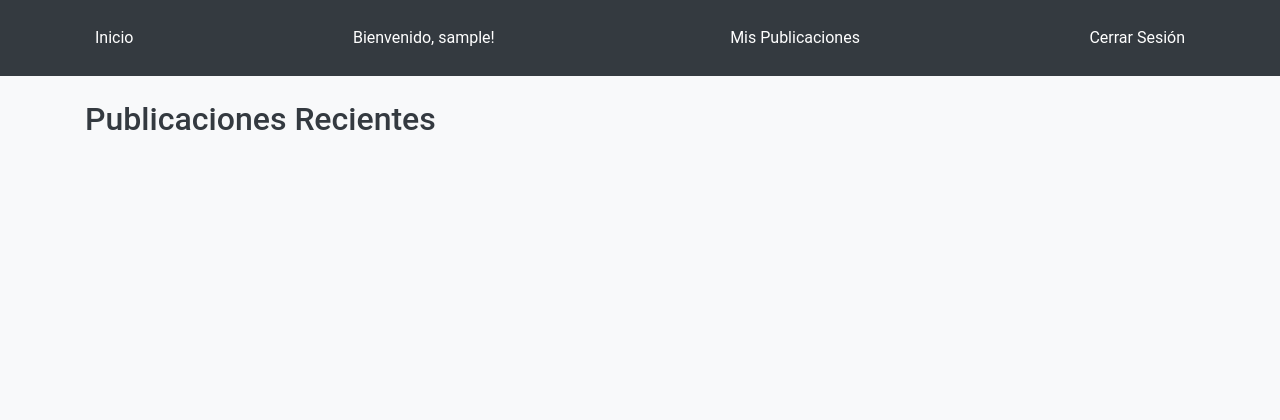
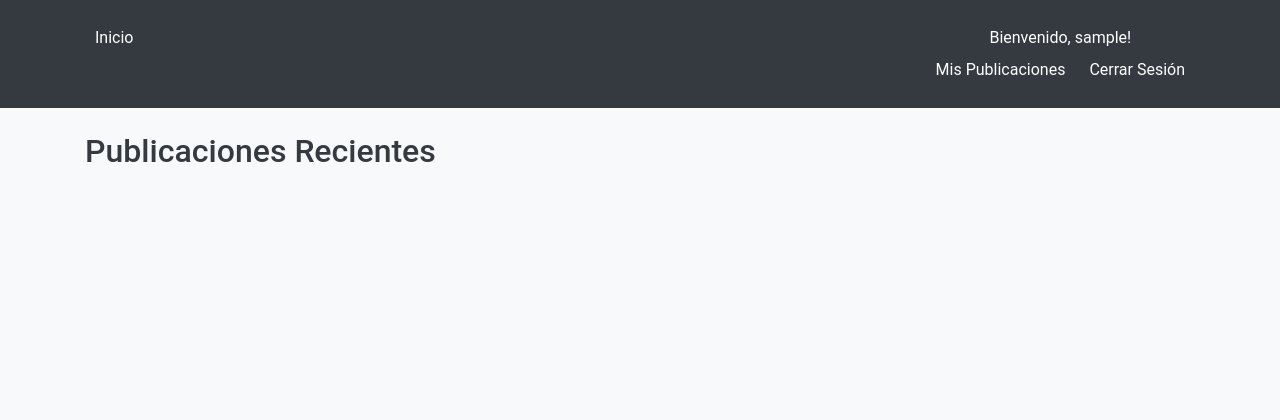
Before and after one commit to Pacotacou/blog-nuevas-tecnologias-php-mysql, a PHP site: page /index.php in a window 1280 px wide. Shown: the top 420 px of the page. Run offline with PHP 8.4, Linux system fonts and the light colour scheme; the visitor is signed in with stand-in values (Sample User, id 1); data that the repository does not hold is empty.

Commit message:
refactor: Place welcome message on a separate line from navigation buttons

```diff
--- a/header.php
+++ b/header.php
@@ -6,9 +6,11 @@ if (session_status() === PHP_SESSION_NONE) {
 <header class="bg-dark text-white p-3">
     <nav class="container d-flex justify-content-between">
         <a href="index.php" class="text-white">Inicio</a>
+        <div class="d-flex flex-column">
             <?php if (isset($_SESSION['username'])): ?>
-            <span class="text-white mr-3">Bienvenido, <?php echo htmlspecialchars($_SESSION['username']); ?>!</span>
+                <span class="text-white mb-2">Bienvenido, <?php echo htmlspecialchars($_SESSION['username']); ?>!</span>
             <?php endif; ?>
+            <div>
                 <?php if (isset($_SESSION['user_id'])): ?>
                     <a href="my_posts.php" class="text-white">Mis Publicaciones</a>
                     <a href="logout.php" class="text-white">Cerrar Sesión</a>
@@ -16,5 +18,7 @@ if (session_status() === PHP_SESSION_NONE) {
                     <a href="login.php" class="text-white">Iniciar Sesión</a>
                     <a href="register.php" class="text-white">Registrarse</a>
                 <?php endif; ?>
+            </div>
+        </div>
     </nav>
 </header>
```
Lines whose indentation alone changed are shown as unchanged.
